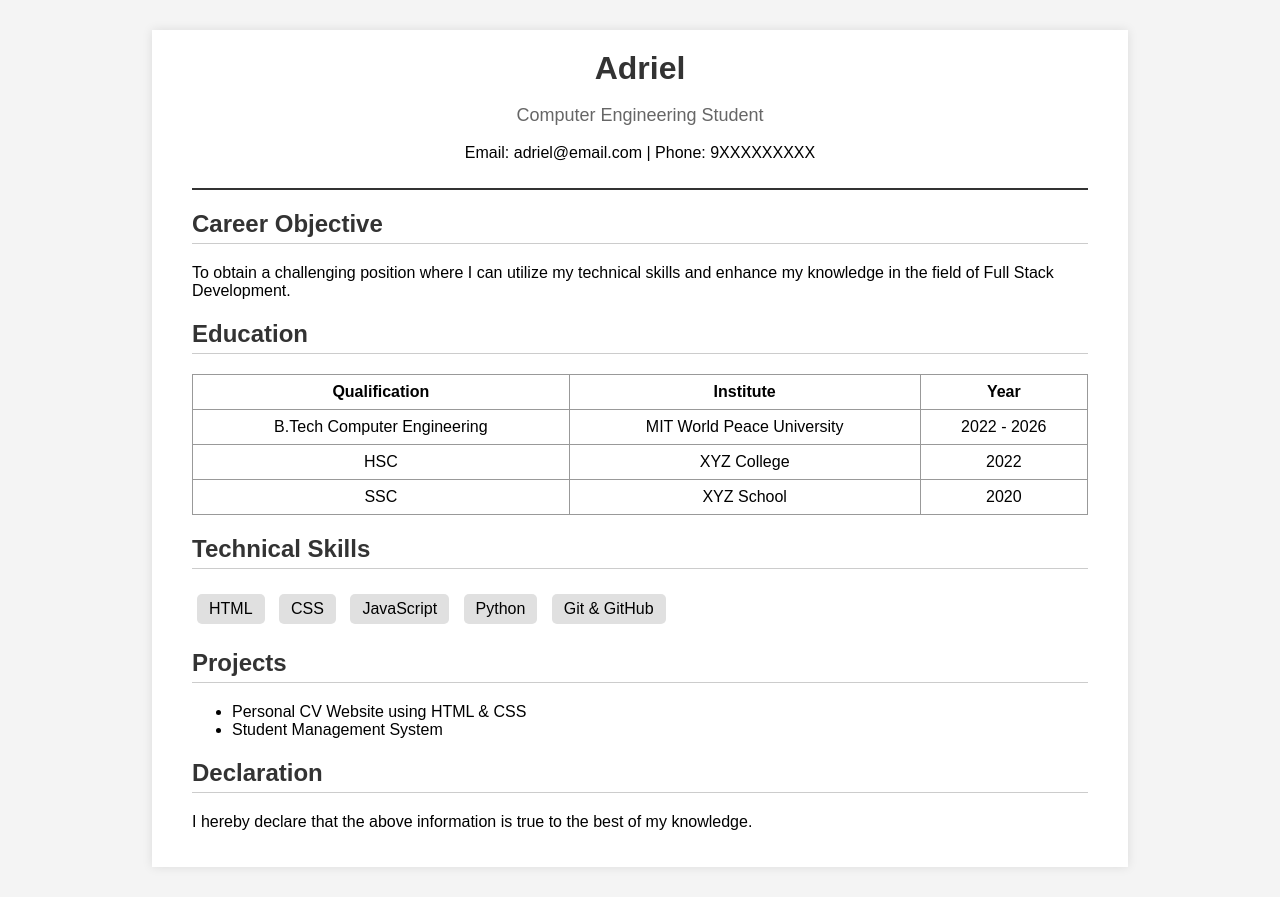
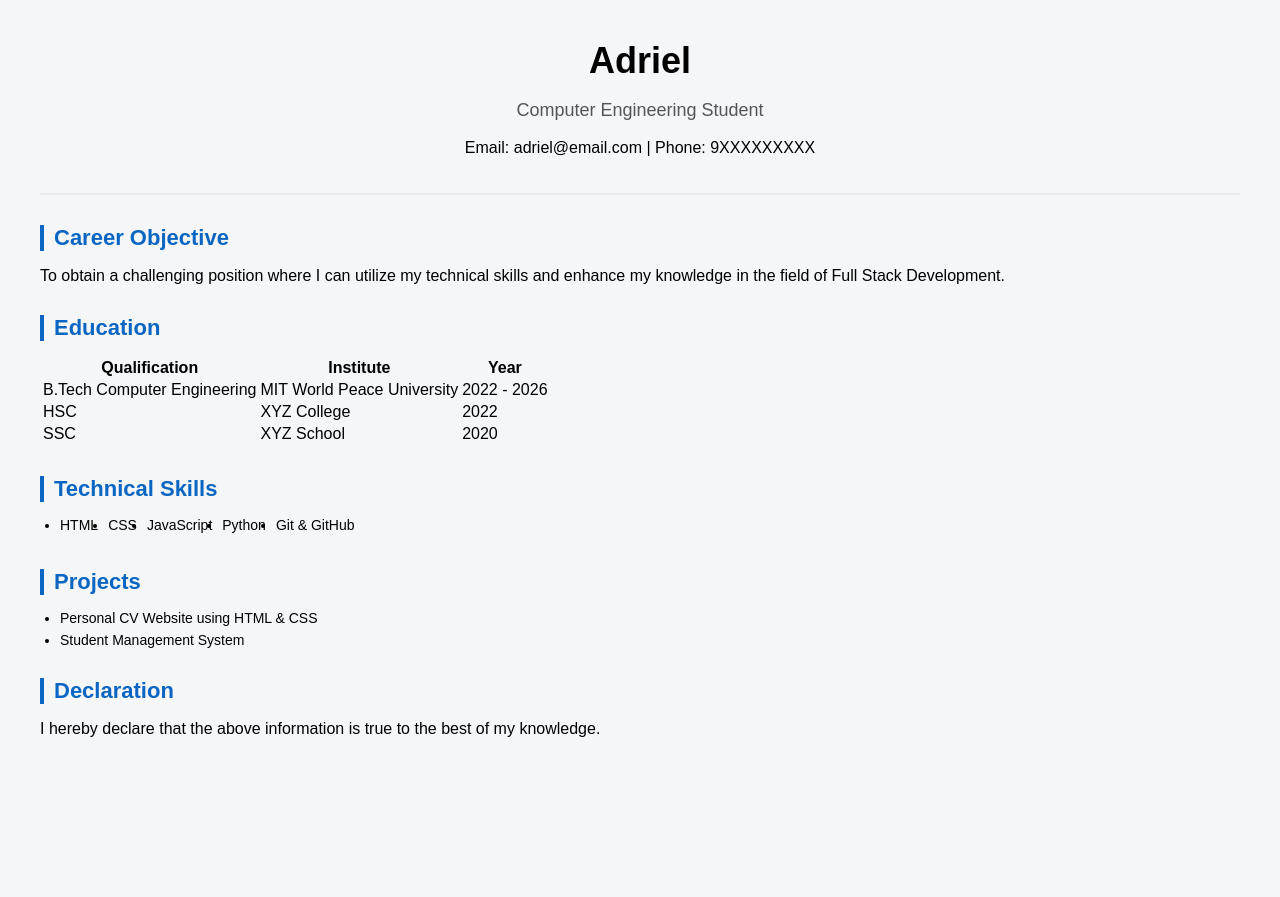
Before and after one commit to Adriel1111111/FSD-lab_Adriel_1032230751, a PHP site: page /cv.html in a window 1280 px wide. After the commit the page ends 737 px from the top, so only its background shows below. Run offline with PHP 8.4, Linux system fonts and the light colour scheme.

Commit message:
Revamp CSS styles for resume layout and design

```diff
--- a/style.css
+++ b/style.css
@@ -1,68 +1,98 @@
-body {
-    font-family: Arial, sans-serif;
-    background-color: #f4f4f4;
-    margin: 0;
-    padding: 0;
+
+* {
+    box-sizing: border-box;
+    font-family: Arial, Helvetica, sans-serif;
 }
 
-.container {
-    width: 70%;
-    margin: 30px auto;
-    background-color: #ffffff;
-    padding: 20px 40px;
-    box-shadow: 0 0 10px rgba(0, 0, 0, 0.1);
+body {
+    background: #f4f6f8;
+    margin: 0;
+    padding: 40px;
+}
+
+.resume {
+    max-width: 900px;
+    background: #ffffff;
+    margin: auto;
+    padding: 40px;
+    border-radius: 8px;
+    box-shadow: 0 10px 25px rgba(0,0,0,0.08);
 }
 
 header {
     text-align: center;
-    border-bottom: 2px solid #333;
-    padding-bottom: 10px;
+    border-bottom: 2px solid #eaeaea;
+    padding-bottom: 20px;
+    margin-bottom: 30px;
 }
 
 header h1 {
     margin: 0;
-    color: #333;
+    font-size: 36px;
 }
 
 .subtitle {
     font-size: 18px;
-    color: #666;
+    color: #555;
+}
+
+.location {
+    font-size: 14px;
+    color: #777;
 }
 
 section {
-    margin-top: 20px;
+    margin-bottom: 30px;
 }
 
 section h2 {
-    color: #333;
-    border-bottom: 1px solid #ccc;
-    padding-bottom: 5px;
+    font-size: 22px;
+    border-left: 4px solid #0a66c2;
+    padding-left: 10px;
+    margin-bottom: 15px;
+    color: #0a66c2;
 }
 
-table {
-    width: 100%;
-    border-collapse: collapse;
-    margin-top: 10px;
+.item {
+    margin-bottom: 15px;
 }
 
-table, th, td {
-    border: 1px solid #999;
+.item h3 {
+    margin: 0;
+    font-size: 18px;
 }
 
-th, td {
-    padding: 8px;
-    text-align: center;
+.item span {
+    display: block;
+    color: #555;
+    font-size: 14px;
+}
+
+.date {
+    color: #888;
+    font-size: 13px;
+}
+
+ul {
+    margin-top: 8px;
+    padding-left: 20px;
+}
+
+ul li {
+    font-size: 14px;
+    margin-bottom: 6px;
 }
 
 .skills {
-    list-style-type: none;
-    padding: 0;
+    display: flex;
+    flex-wrap: wrap;
+    gap: 10px;
 }
 
-.skills li {
-    display: inline-block;
-    background-color: #e0e0e0;
+.skills span {
+    background: #e8f0fe;
+    color: #0a66c2;
     padding: 6px 12px;
-    margin: 5px;
-    border-radius: 5px;
+    border-radius: 20px;
+    font-size: 13px;
 }
```
